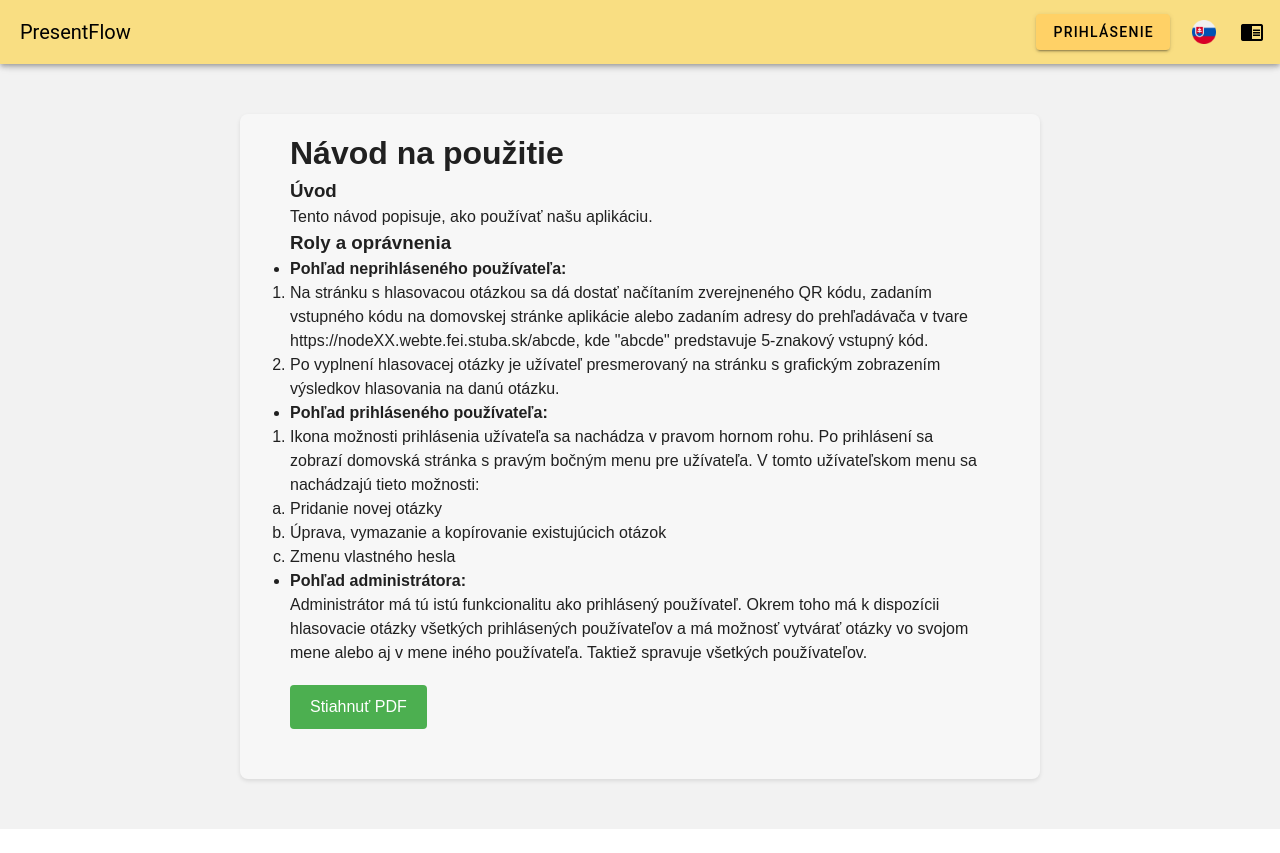
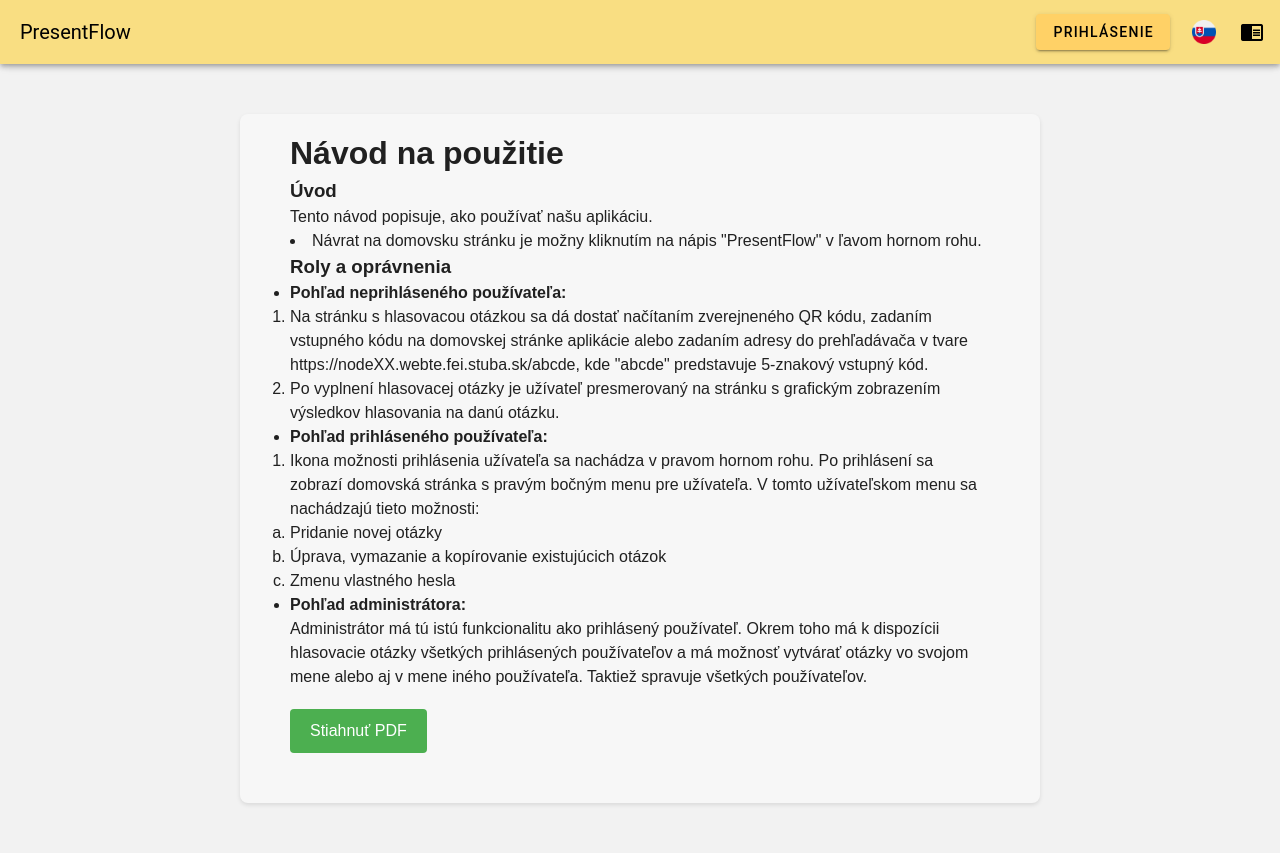
Before and after one commit to peter115342/webte2_final, a Vue app: page /manual in a window 1280 px wide. Before the commit the page ends 829 px from the top, so only its background shows below. Built offline with nearby package versions, Linux system fonts and the light colour scheme.

Commit message:
edited manual

```diff
--- a/src/components/Manual.vue
+++ b/src/components/Manual.vue
@@ -6,8 +6,8 @@
 </template>
 
 <script>
+import { ref, watch } from 'vue';
 import { useI18n } from 'vue-i18n';
-import { ref, watch } from 'vue';
 
 export default {
   setup() {
@@ -20,6 +20,7 @@ export default {
         <p>Tento návod popisuje, ako používať našu aplikáciu.</p>
       </section>
       <section>
+        <li>Návrat na domovsku stránku je možny kliknutím na nápis "PresentFlow" v ľavom hornom rohu.</li>
         <h3>Roly a oprávnenia</h3>
         <ul>
           <li>
@@ -56,6 +57,7 @@ export default {
         <p>This guide describes how to use our application.</p>
       </section>
       <section>
+        <li>You can return to the home page by clicking on the inscription "Present Flow" in the upper left corner.</li>
         <h3>Roles and Permissions</h3>
         <ul>
           <li>
```
